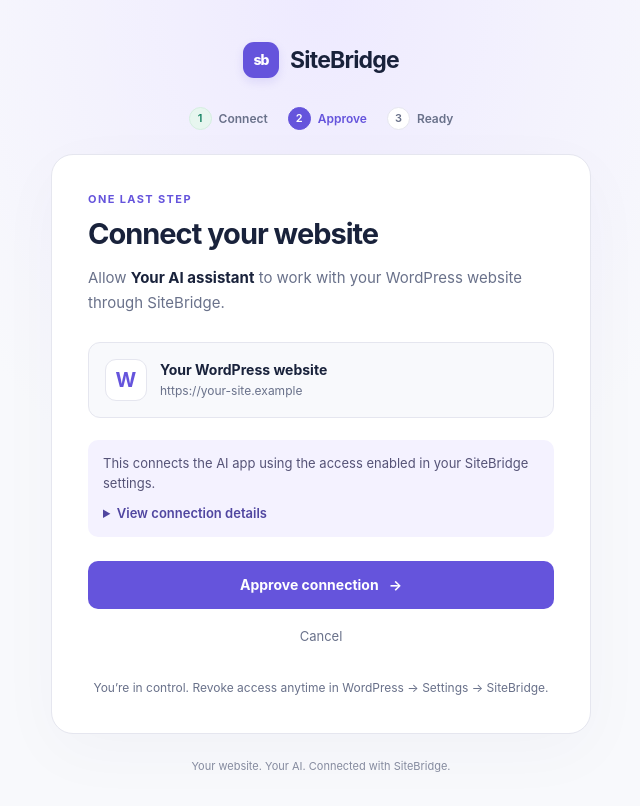
After one commit to cblabs1/sitebridge, a PHP site: page /callback/tests/render-ui.php in a window 1280 px wide. The commit adds this page. Shown: the whole page, without its empty margins (319-959 px from the left). Run offline with PHP 8.4, Linux system fonts and the light colour scheme.

Commit message:
Redesign the connection journey and simplify administrator approval

```diff
--- /dev/null
+++ b/tests/render-ui.php
@@ -0,0 +1,38 @@
+<?php
+/** Offline fixtures for connection UI checks; never changes a real website. */
+$root = dirname( __DIR__ );
+$hub = is_dir( $root . '/sitebridge-hub' ) ? $root . '/sitebridge-hub' : $root;
+$plugin = is_dir( $root . '/sitebridge' ) ? $root . '/sitebridge' : $root . '/wordpress-plugin/sitebridge';
+$mode = $argv[1] ?? 'approve';
+if ( $mode === 'landing' ) {
+    require $hub . '/connections.php';
+    sbh_landing( array( 'public_url' => 'https://hub.example.com' ) );
+}
+define( 'ABSPATH', __DIR__ ); define( 'SITEBRIDGE_NS', 'sitebridge/v1' );
+function add_action() {} function add_filter() {} function nocache_headers() {} function status_header() {}
+function current_user_can() { return true; } function get_current_user_id() { return 7; }
+function wp_unslash( $v ) { return $v; } function sanitize_text_field( $v ) { return $v; }
+function esc_url_raw( $v ) { return $v; } function esc_url( $v ) { return htmlspecialchars( $v, ENT_QUOTES, 'UTF-8' ); }
+function esc_html( $v ) { return htmlspecialchars( $v, ENT_QUOTES, 'UTF-8' ); }
+function esc_attr( $v ) { return htmlspecialchars( $v, ENT_QUOTES, 'UTF-8' ); }
+function wp_parse_url( $v ) { return parse_url( $v ); }
+function wp_die( $message ) { throw new RuntimeException( $message ); }
+function home_url() { return 'https://your-site.example'; } function admin_url( $v ) { return 'https://your-site.example/wp-admin/' . $v; }
+function get_bloginfo() { return 'Your WordPress website'; }
+function sitebridge_get_settings() { return array( 'enabled' => true, 'site_read' => true, 'content_write' => true, 'woo_write' => true, 'db_write' => false, 'code_edit' => false ); }
+function wp_nonce_field() { echo '<input type="hidden" name="_wpnonce" value="preview-only">'; }
+function set_transient() {} function delete_transient() {} function add_option() { return true; } function wp_schedule_single_event() {} function check_admin_referer() {}
+function get_transient() { return array( 'hub' => 'https://hub.example.com', 'request' => str_repeat( 'a', 64 ), 'secret' => str_repeat( 'c', 64 ), 'approved_caps' => array( 'site_read', 'content_write' ) ); }
+function wp_safe_remote_get() { return array( 'status' => 200, 'body' => json_encode( array( 'request' => str_repeat( 'a', 64 ), 'site_url' => home_url(), 'hub_url' => 'https://hub.example.com', 'expires' => time() + 100, 'client_name' => ( $GLOBALS['mode'] === 'escape' ? '<script>alert(1)</script>' : 'Your AI assistant' ) ) ) ); }
+function wp_safe_remote_post() { return array( 'status' => 200, 'body' => json_encode( array( 'status' => $GLOBALS['mode'] === 'denied' ? 'denied' : 'connected', 'return_url' => 'https://ai.example.com/callback' ) ) ); }
+function wp_remote_retrieve_body( $r ) { return $r['body']; } function wp_remote_retrieve_response_code( $r ) { return $r['status']; }
+function is_wp_error() { return false; } function wp_json_encode( $v ) { return json_encode( $v ); }
+class SiteBridge_Auth { public static function generate_key() { return array( 'raw' => 'fixture-not-a-real-key', 'id' => 'fixture' ); } }
+class SiteBridge_Logger { public static function log() {} }
+require $plugin . '/includes/class-sitebridge-connect.php';
+$connect = new SiteBridge_Connect();
+$_GET = array( 'hub' => 'https://hub.example.com', 'request' => str_repeat( 'a', 64 ), 'secret' => str_repeat( 'c', 64 ) );
+$_POST = array( 'local' => str_repeat( 'b', 48 ), 'decision' => $mode === 'denied' ? 'deny' : 'approve' );
+if ( $mode === 'success' || $mode === 'denied' ) { $connect->decide(); }
+elseif ( $mode === 'error' ) { $method = new ReflectionMethod( $connect, 'error' ); $method->invoke( $connect, 'This approval link has expired. Please request a new connection.' ); }
+else { $connect->screen(); }
--- a/wordpress-plugin/sitebridge/includes/class-sitebridge-connect.php
+++ b/wordpress-plugin/sitebridge/includes/class-sitebridge-connect.php
@@ -7,6 +7,10 @@ class SiteBridge_Connect {
         add_action( 'admin_post_sitebridge_connect', array( $this, 'screen' ) );
         add_action( 'admin_post_nopriv_sitebridge_connect', array( $this, 'login' ) );
         add_action( 'admin_post_sitebridge_connect_decide', array( $this, 'decide' ) );
+        add_action( 'login_enqueue_scripts', array( $this, 'login_style' ) );
+        add_action( 'login_form', array( $this, 'login_context' ) );
+        add_filter( 'login_headertext', array( $this, 'login_title' ) );
+        add_filter( 'login_headerurl', array( $this, 'login_url' ) );
         add_action( 'rest_api_init', function () {
             register_rest_route( SITEBRIDGE_NS, '/connect/exchange', array(
                 'methods' => 'POST', 'callback' => array( $this, 'exchange' ),
@@ -28,15 +32,44 @@ class SiteBridge_Connect {
     public function login() {
         $input = $this->input();
         $return = add_query_arg( array_merge( array( 'action' => 'sitebridge_connect' ), $input ), admin_url( 'admin-post.php' ) );
-        wp_safe_redirect( wp_login_url( $return ) ); exit;
+        wp_safe_redirect( add_query_arg( 'sitebridge_login', '1', wp_login_url( $return ) ) ); exit;
+    }
+    private function is_login() {
+        return isset( $_REQUEST['sitebridge_login'] ) && $_REQUEST['sitebridge_login'] === '1';
+    }
+    public function login_style() {
+        if ( ! $this->is_login() ) { return; }
+        echo '<style>body.login{background:radial-gradient(ellipse at 50% 0,#eeeaff,transparent 60%),#f8f9fc;font-family:ui-sans-serif,-apple-system,BlinkMacSystemFont,"Segoe UI",sans-serif}.login #login{padding-top:7vh;width:min(360px,calc(100% - 40px))}.login h1 a{background:none;text-indent:0;width:auto;height:auto;font-size:25px;letter-spacing:-1px;font-weight:750;color:#19223b}.login form{border:1px solid #e5e6ef;border-radius:18px;padding:28px;box-shadow:0 18px 65px #25285d08}.login .message,.login #login_error{border-radius:10px}.login .button-primary{background:#6554dc;border-color:#6554dc;border-radius:7px;min-height:38px}.login .button-primary:hover{background:#5141bf;border-color:#5141bf}.login input[type=text],.login input[type=password]{border-radius:8px;border-color:#cdd1df}.login #nav a,.login #backtoblog a{color:#69718a}</style>';
+        add_filter( 'login_message', function ( $message ) { return '<p class="message">Sign in to WordPress to finish connecting your website to SiteBridge.</p>' . $message; } );
+    }
+    public function login_context() { if ( $this->is_login() ) { echo '<input type="hidden" name="sitebridge_login" value="1">'; } }
+    public function login_title( $title ) { return $this->is_login() ? 'SiteBridge' : $title; }
+    public function login_url( $url ) { return $this->is_login() ? home_url() : $url; }
+    private function page( $title, $body, $step = 2 ) {
+        $this->headers();
+        $css = file_get_contents( dirname( __DIR__ ) . '/assets/connection-ui.css' );
+        echo '<!doctype html><html lang="en"><head><meta charset="utf-8"><meta name="viewport" content="width=device-width,initial-scale=1"><title>' . esc_html( $title ) . ' · SiteBridge</title><style>' . $css . '</style></head><body class="sb-journey"><main class="sb-shell"><div class="sb-brand"><span class="sb-mark" aria-hidden="true">sb</span>SiteBridge</div><ol class="sb-steps" aria-label="Connection progress">';
+        foreach ( array( 1 => 'Connect', 2 => 'Approve', 3 => 'Ready' ) as $number => $label ) {
+            echo '<li class="' . ( $number === $step ? 'is-current' : ( $number < $step ? 'is-complete' : '' ) ) . '"' . ( $number === $step ? ' aria-current="step"' : '' ) . '><span class="sb-step-number">' . $number . '</span>' . $label . '</li>';
+        }
+        echo '</ol><section class="sb-card" aria-labelledby="sb-title">' . $body . '</section><footer class="sb-footer">Your website. Your AI. Connected with SiteBridge.</footer></main></body></html>';
+    }
+    private function error( $message, $status = 400 ) {
+        status_header( $status );
+        $this->page( 'Connection needs attention', '<div class="sb-outcome"><div class="sb-outcome-icon is-error" aria-hidden="true">!</div><p class="sb-eyebrow">Let’s try that again</p><h1 id="sb-title">Connection needs attention</h1><p class="sb-lead">' . esc_html( $message ) . '</p><p class="sb-note">Return to your AI app and ask for a fresh connection link.</p></div>' );
+        exit;
+    }
+    /** Snapshot the enabled settings shown at approval, never scopes supplied by a browser. */
+    private function enabled_caps( $settings ) {
+        return array_values( array_filter( array_keys( $this->labels() ), function ( $cap ) use ( $settings ) { return ! empty( $settings[ $cap ] ); } ) );
     }
     private function details( $input ) {
         $url = $input['hub'] . '/?' . http_build_query( array( 'route' => 'request', 'request' => $input['request'], 'secret' => $input['secret'] ) );
         $res = wp_safe_remote_get( $url, array( 'timeout' => 20, 'redirection' => 0, 'limit_response_size' => 32768 ) );
-        if ( is_wp_error( $res ) || wp_remote_retrieve_response_code( $res ) !== 200 ) { wp_die( 'The connection link expired or the hub could not be reached. Ask your agent for a new link.' ); }
+        if ( is_wp_error( $res ) || wp_remote_retrieve_response_code( $res ) !== 200 ) { $this->error( 'This link expired or the connection service could not be reached. Ask your AI app for a new link.' ); }
         $data = json_decode( wp_remote_retrieve_body( $res ), true );
         if ( ! is_array( $data ) || ( $data['request'] ?? '' ) !== $input['request'] || ( $data['hub_url'] ?? '' ) !== $input['hub'] || rtrim( $data['site_url'] ?? '', '/' ) !== rtrim( home_url(), '/' ) || ( $data['expires'] ?? 0 ) < time() ) {
-            wp_die( 'This connection request does not match this WordPress website.' );
+            $this->error( 'This link belongs to a different WordPress website. Check the website address in your AI app.' );
         }
         return $data;
     }
@@ -64,29 +97,30 @@ class SiteBridge_Connect {
         $data = $this->details( $input );
         $settings = sitebridge_get_settings();
         if ( empty( $settings['enabled'] ) ) { wp_die( 'Enable SiteBridge in Settings before connecting.' ); }
+        $caps = $this->enabled_caps( $settings );
+        if ( ! in_array( 'site_read', $caps, true ) ) { $this->error( 'Enable Site info in Settings → SiteBridge before connecting.' ); }
         $local = bin2hex( random_bytes( 24 ) );
+        $input['approved_caps'] = $caps;
         set_transient( 'sb_connect_' . get_current_user_id() . '_' . $local, $input, 600 );
-        $this->headers();
+        ob_start();
         ?>
-        <!doctype html><html lang="en"><meta charset="utf-8"><meta name="viewport" content="width=device-width"><title>Approve SiteBridge connection</title>
-        <style>body{font:17px system-ui;max-width:680px;margin:6vh auto;padding:24px;color:#172033}label{display:block;margin:16px 0}button{padding:12px 20px;margin:10px 10px 0 0;border:1px solid #bbc6d8;border-radius:6px}button[value=approve]{background:#2255cc;color:white}small{display:block;color:#536174}code{overflow-wrap:anywhere}</style>
-        <h1>Connect your WordPress website</h1>
-        <p><strong><?php echo esc_html( $data['client_name'] ); ?></strong> requests access to <strong><?php echo esc_html( get_bloginfo( 'name' ) ); ?></strong>.</p>
-        <p>Connection service: <code><?php echo esc_html( $input['hub'] ); ?></code></p>
-        <p>Only approve a service you trust. Its operator and this AI client will be able to use the permissions you select. The client name is supplied by the connecting app.</p>
+        <p class="sb-eyebrow">One last step</p>
+        <h1 id="sb-title">Connect your website</h1>
+        <p class="sb-lead">Allow <span class="sb-client"><?php echo esc_html( $data['client_name'] ); ?></span> to work with your WordPress website through SiteBridge.</p>
+        <div class="sb-site"><span class="sb-site-icon" aria-hidden="true">W</span><div><strong><?php echo esc_html( get_bloginfo( 'name' ) ); ?></strong><span class="sb-url"><?php echo esc_html( home_url() ); ?></span></div></div>
+        <div class="sb-summary"><p>This connects the AI app using the access enabled in your SiteBridge settings.</p><details><summary>View connection details</summary><ul>
+        <?php foreach ( $caps as $cap ) : ?><li><?php echo esc_html( $this->labels()[ $cap ] ); ?></li><?php endforeach; ?>
+        </ul><span class="sb-url">Connection service: <?php echo esc_html( $input['hub'] ); ?></span><p class="sb-hint">App names are supplied by the connecting app. Approve only a connection you requested.</p></details></div>
         <form method="post" action="<?php echo esc_url( admin_url( 'admin-post.php' ) ); ?>">
         <input type="hidden" name="action" value="sitebridge_connect_decide">
         <input type="hidden" name="local" value="<?php echo esc_attr( $local ); ?>">
         <?php wp_nonce_field( 'sitebridge_connect_' . $local ); ?>
-        <h2>Permissions</h2>
-        <?php foreach ( $this->labels() as $cap => $label ) : ?>
-            <label><input type="checkbox" name="caps[]" value="<?php echo esc_attr( $cap ); ?>" <?php checked( $cap === 'site_read' && ! empty( $settings[ $cap ] ) ); ?> <?php disabled( empty( $settings[ $cap ] ) ); ?>> <?php echo esc_html( $label ); ?>
-            <?php if ( empty( $settings[ $cap ] ) ) : ?><small>Disabled in Settings → SiteBridge. Enable it there first if needed.</small><?php endif; ?></label>
-        <?php endforeach; ?>
-        <p>You can revoke access anytime in Settings → SiteBridge → API keys. New permissions require a new approval.</p>
-        <button name="decision" value="approve">Approve connection</button><button name="decision" value="deny">Deny</button>
-        </form></html>
+        <button class="sb-button" name="decision" value="approve">Approve connection <span aria-hidden="true">→</span></button>
+        <button class="sb-secondary" name="decision" value="deny">Cancel</button>
+        </form>
+        <p class="sb-note">You’re in control. Revoke access anytime in WordPress → Settings → SiteBridge.</p>
         <?php
+        $this->page( 'Approve connection', ob_get_clean() );
         exit;
     }
     public function decide() {
@@ -109,10 +143,11 @@ class SiteBridge_Connect {
         if ( $decision === 'approve' ) {
             $settings = sitebridge_get_settings();
             if ( empty( $settings['enabled'] ) ) { wp_die( 'SiteBridge is disabled.' ); }
-            $selected = isset( $_POST['caps'] ) && is_array( $_POST['caps'] ) ? array_map( 'sanitize_key', wp_unslash( $_POST['caps'] ) ) : array();
-            $caps = array_values( array_filter( array_intersect( $selected, array_keys( $this->labels() ) ), function ( $cap ) use ( $settings ) { return ! empty( $settings[ $cap ] ); } ) );
-            // An empty caps array means unrestricted for legacy keys; never generate one here.
-            if ( ! in_array( 'site_read', $caps, true ) ) { wp_die( 'Select read access to connect. Request a new approval link and try again.' ); }
+            // Only grant the server-side snapshot shown on the approval screen, intersected
+            // with current settings. Settings changes cannot silently broaden this approval.
+            $approved = isset( $input['approved_caps'] ) && is_array( $input['approved_caps'] ) ? $input['approved_caps'] : array();
+            $caps = array_values( array_intersect( $approved, $this->enabled_caps( $settings ) ) );
+            if ( ! in_array( 'site_read', $caps, true ) ) { wp_die( 'Read access is disabled or this approval is out of date. Request a new connection link.' ); }
             $key = SiteBridge_Auth::generate_key( substr( $details['client_name'], 0, 60 ) . ' | ' . $input['hub'] . ' | ' . substr( $input['request'], 0, 8 ), $caps );
             $code = bin2hex( random_bytes( 32 ) );
             $exchange_slot = 'sb_exchange_' . hash( 'sha256', $code );
@@ -124,18 +159,25 @@ class SiteBridge_Connect {
         if ( ! is_array( $data ) || wp_remote_retrieve_response_code( $res ) !== 200 || ! in_array( $data['status'] ?? '', array( 'connected', 'denied' ), true ) ) {
             if ( $key ) { SiteBridge_Auth::revoke_key( $key['id'] ); }
             if ( $exchange_slot ) { delete_transient( $exchange_slot ); }
-            wp_die( 'The hub could not complete this connection. No new access remains active. Ask your agent for a fresh approval link.' );
+            $this->error( 'We couldn’t finish connecting. The new key was revoked. Ask your AI app for a fresh link.', 502 );
         }
         SiteBridge_Logger::log( 'connect', $data['status'], 'Hub: ' . $input['hub'] );
-        $this->headers();
-        echo '<!doctype html><html lang="en"><meta charset="utf-8"><title>SiteBridge connection</title><body><h1>' . ( $data['status'] === 'connected' ? 'Website connected' : 'Connection denied' ) . '</h1><p>Return to your AI app to continue.</p>';
-        // Deliberately a clicked link: never blindly redirect to a URL returned by another server.
+        $connected = $data['status'] === 'connected';
+        $return_url = null;
+        // Keep the user's explicit final click; do not redirect to a URL supplied by another server.
         if ( isset( $data['return_url'] ) ) {
             $p = wp_parse_url( $data['return_url'] );
             $valid = $p && ! isset( $p['user'] ) && ! isset( $p['pass'] ) && ( ( $p['scheme'] ?? '' ) === 'https' || ( ( $p['scheme'] ?? '' ) === 'http' && in_array( $p['host'] ?? '', array( 'localhost', '127.0.0.1', '[::1]' ), true ) ) );
-            if ( $valid ) { echo '<p><a rel="noreferrer" href="' . esc_url( $data['return_url'] ) . '">Finish connecting to your AI app</a></p>'; }
+            if ( $valid ) { $return_url = $data['return_url']; }
         }
-        echo '</body></html>'; exit;
+        $title = $connected ? 'You’re connected' : 'Connection canceled';
+        $body = '<div class="sb-outcome"><div class="sb-outcome-icon' . ( $connected ? '' : ' is-neutral' ) . '" aria-hidden="true">' . ( $connected ? '✓' : '−' ) . '</div><p class="sb-eyebrow">' . ( $connected ? 'Ready when you are' : 'No access granted' ) . '</p><h1 id="sb-title">' . $title . '</h1><p class="sb-lead">' . ( $connected ? 'Your website is connected to SiteBridge. Finish below, then return to your AI app to start working.' : 'Your website has not been connected. You can start again from your AI app whenever you’re ready.' ) . '</p>';
+        if ( $connected ) { $body .= '<div class="sb-site"><span class="sb-site-icon" aria-hidden="true">W</span><div><strong>' . esc_html( get_bloginfo( 'name' ) ) . '</strong><span class="sb-url">' . esc_html( home_url() ) . '</span></div><span class="sb-pill">Connected</span></div>'; }
+        if ( $return_url ) { $body .= '<a class="sb-button" rel="noreferrer" href="' . esc_url( $return_url ) . '">' . ( $connected ? 'Finish connecting to your AI app' : 'Return to your AI app' ) . ' <span aria-hidden="true">→</span></a>'; }
+        else { $body .= '<p class="sb-summary">Return to the conversation where you requested this connection and ask your AI to check the connection.</p>'; }
+        $body .= '<p class="sb-note">Manage your connection anytime in Settings → SiteBridge.</p></div>';
+        $this->page( $title, $body, 3 );
+        exit;
     }
     public function exchange( $request ) {
         $code = $request->get_param( 'code' );
--- a/wordpress-plugin/sitebridge/sitebridge.php
+++ b/wordpress-plugin/sitebridge/sitebridge.php
@@ -3,7 +3,7 @@
  * Plugin Name:       SiteBridge — AI Site Connector
  * Plugin URI:        https://example.com/sitebridge
  * Description:       Exposes safe, API-key-protected REST endpoints so an external MCP server / AI agent can manage this WordPress site (site info, content, WooCommerce, options, and guarded DB/code editing). A WPVibe-style connector you own.
- * Version:           0.2.0
+ * Version:           0.3.0
  * Requires at least: 6.0
  * Requires PHP:      7.4
  * Author:            Your Agency
@@ -23,7 +23,7 @@ if ( ! defined( 'ABSPATH' ) ) {
 	exit; // No direct access.
 }
 
-define( 'SITEBRIDGE_VERSION', '0.2.0' );
+define( 'SITEBRIDGE_VERSION', '0.3.0' );
 define( 'SITEBRIDGE_FILE', __FILE__ );
 define( 'SITEBRIDGE_DIR', plugin_dir_path( __FILE__ ) );
 define( 'SITEBRIDGE_NS', 'sitebridge/v1' );
```
Also changed, not shown: connections.php (+16 -3 lines), index.php (+7 -1 lines), tests/plugin-approval.php (+20 -4 lines), wordpress-plugin/sitebridge/includes/class-sitebridge-settings.php (+10 -4 lines), README.md, connection-ui.css (added), wordpress-plugin/sitebridge/README.md, wordpress-plugin/sitebridge/assets/connection-ui.css (added), 4 other files.
